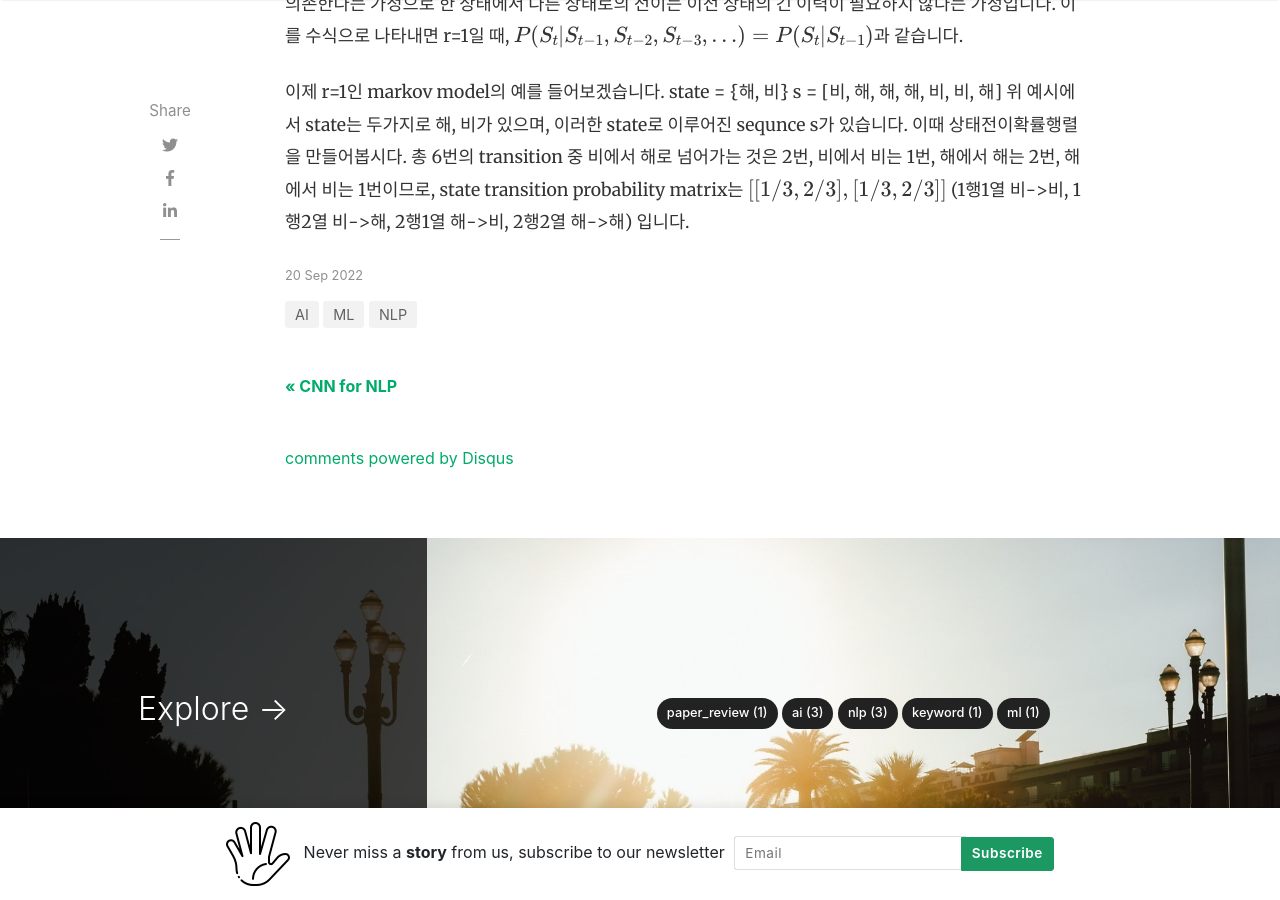
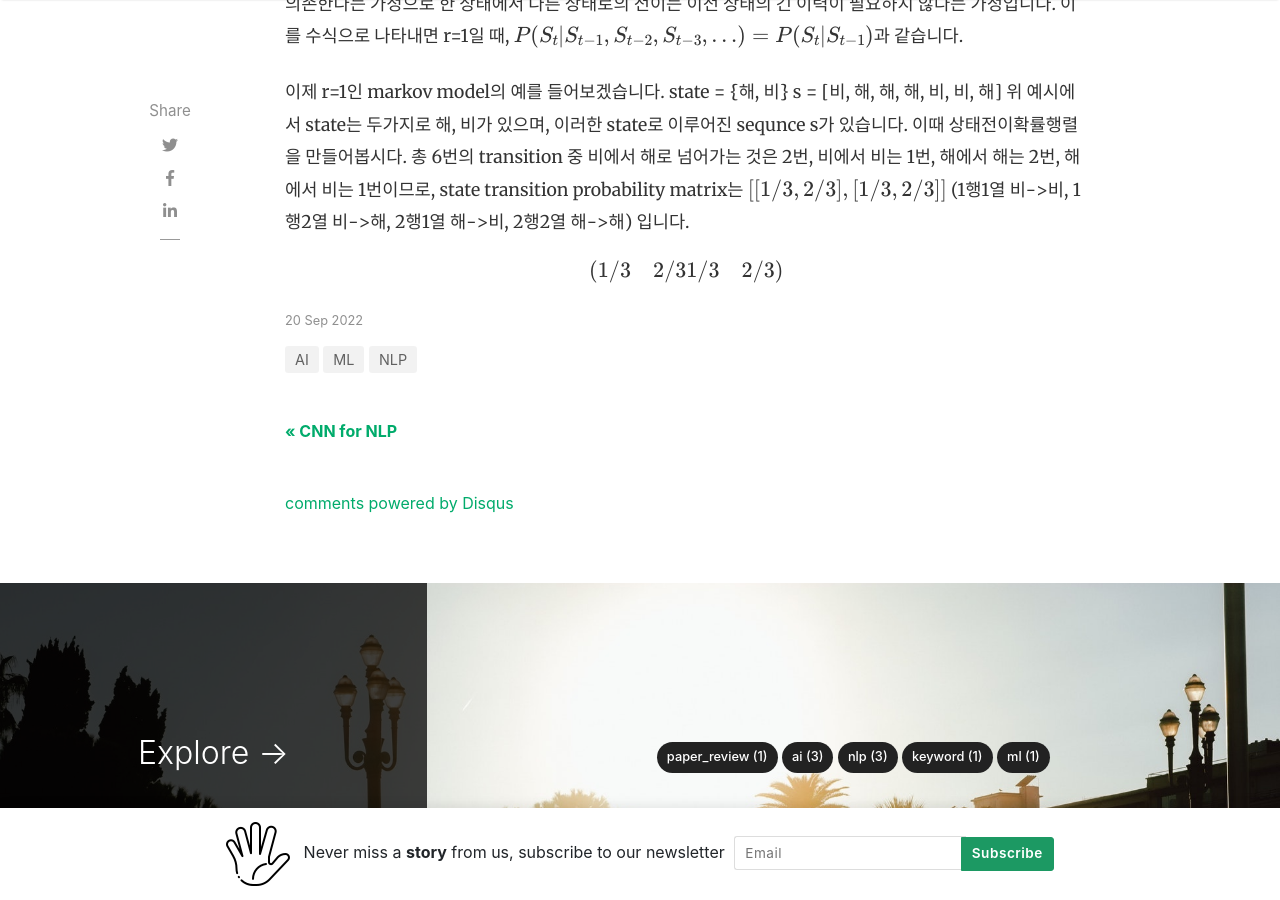
Before and after one commit to ozzaney/ozzaney_, a Jekyll site: the page built from _posts/2022-09-20-HMM.md, in a window 1280 px wide and 900 px high, scrolled down 1522 px. Built offline with Jekyll 4.4.1, drawn with Linux system fonts in a browser that asks for light colours; nearby versions of some CDN libraries; formulas are drawn with MathJax 3; comment, search, counter and statistics services are not loaded.

Commit message:
Update 2022-09-20-HMM.md

```diff
--- a/_posts/2022-09-20-HMM.md
+++ b/_posts/2022-09-20-HMM.md
@@ -37,4 +37,7 @@ s = [비, 해, 해, 해, 비, 비, 해]
 이때 상태전이확률행렬을 만들어봅시다.
 총 6번의 transition 중 비에서 해로 넘어가는 것은 2번, 비에서 비는 1번, 해에서 해는 2번, 해에서 비는 1번이므로,
 state transition probability matrix는 $[[1/3, 2/3],[1/3, 2/3]]$ (1행1열 비->비, 1행2열 비->해, 2행1열 해->비, 2행2열 해->해)
-입니다.
+입니다.\begin{pmatrix}
+  1/3 & 2/3 \\
+  1/3 & 2/3
+\end{pmatrix}
```
